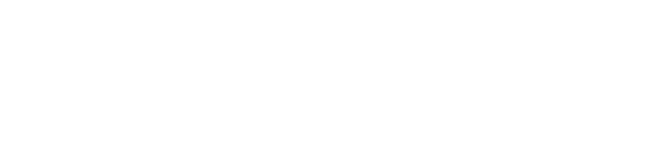
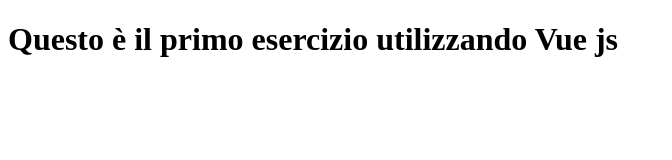
Before and after one commit to AndreaFumagalli4/vue-hello, a plain HTML site: page index.html in a window 1280 px wide. Shown: the whole page, without its empty margins (0-672 px from the left). Drawn offline with nearby package versions, Linux system fonts and the light colour scheme.

Commit message:
print message into h1

```diff
--- a/index.html
+++ b/index.html
@@ -12,7 +12,7 @@
     <body>
         <div id="app">
             <h1>
-
+                {{ message }}
             </h1>
         </div>
         <!-- JS -->
--- a/js/script.js
+++ b/js/script.js
@@ -10,7 +10,7 @@
 createApp({
     data() {
         return {
-            message: 'Hello Vue!'
+            message: 'Questo è il primo esercizio utilizzando Vue js'
         }
     }
 }).mount('#app')
```
Also changed, not shown: 1 other file.
